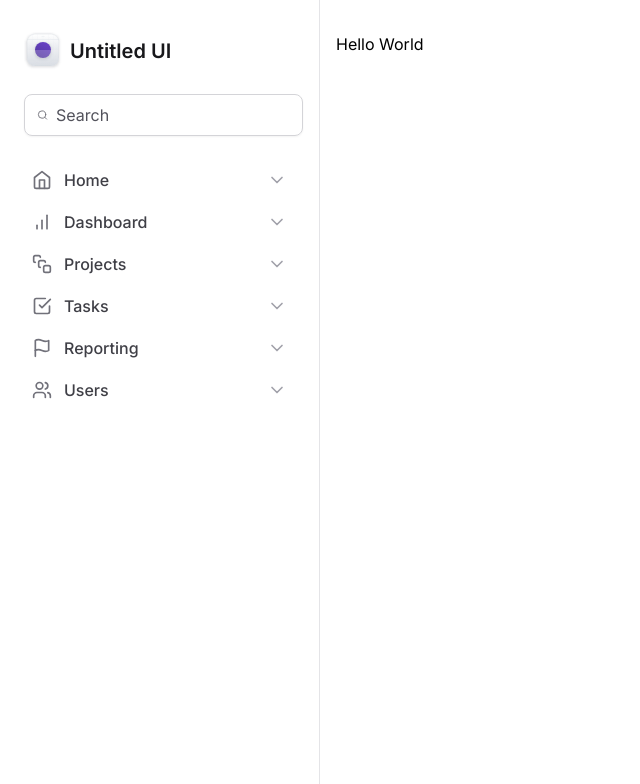
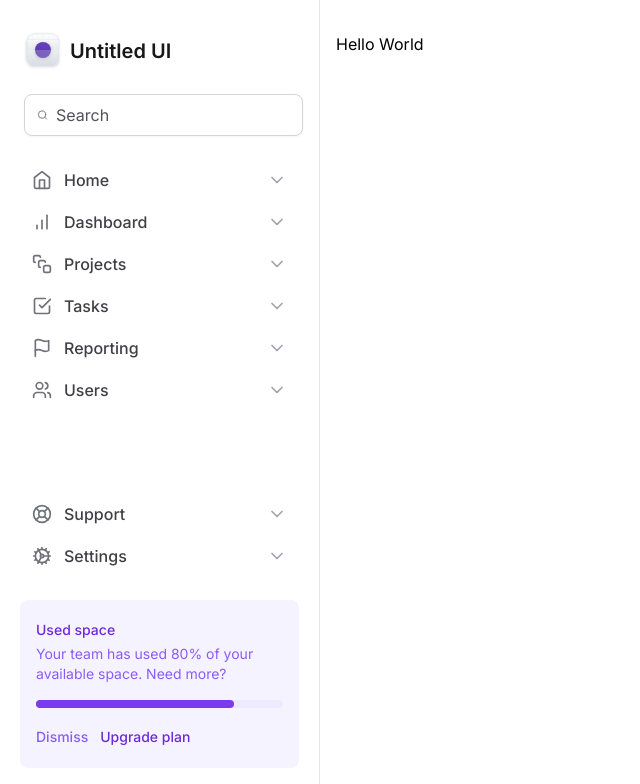
Before and after one commit to DevPedroHB/dashboard-tailwind, a Next.js app: page / in a window 1280 px wide. Shown: the top 784 px of the page, without its empty margins (0-640 px from the left). Built offline with nearby package versions, Linux system fonts and the light colour scheme.

Commit message:
📝 feat: Widget de Espaço Usado

```diff
--- a/src/components/Sidebar/MainNavigation/index.tsx
+++ /dev/null
@@ -1,22 +0,0 @@
-import {
-  BarChart,
-  CheckSquare,
-  Flag,
-  Home,
-  SquareStack,
-  Users,
-} from "lucide-react";
-import { NavItem } from "./NavItem";
-
-export function MainNavigation() {
-  return (
-    <nav className="space-y-0.5">
-      <NavItem title="Home" icon={Home} />
-      <NavItem title="Dashboard" icon={BarChart} />
-      <NavItem title="Projects" icon={SquareStack} />
-      <NavItem title="Tasks" icon={CheckSquare} />
-      <NavItem title="Reporting" icon={Flag} />
-      <NavItem title="Users" icon={Users} />
-    </nav>
-  );
-}
--- /dev/null
+++ b/src/components/Sidebar/UsedSpaceWidget.tsx
@@ -0,0 +1,29 @@
+export function UsedSpaceWidget() {
+  return (
+    <div className="flex flex-col gap-4 rounded-lg bg-violet-50 px-4 py-5">
+      <div className="space-y-1 text-sm/5">
+        <span className="font-medium text-violet-700">Used space</span>
+        <p className="text-violet-500">
+          Your team has used 80% of your available space. Need more?
+        </p>
+      </div>
+      <div className="h-2 rounded-full bg-violet-100">
+        <div className="h-2 w-4/5 rounded-full bg-violet-600" />
+      </div>
+      <div className="space-x-3">
+        <button
+          type="button"
+          className="text-sm font-medium text-violet-500 hover:text-violet-700"
+        >
+          Dismiss
+        </button>
+        <button
+          type="button"
+          className="text-sm font-medium text-violet-700 hover:text-violet-900"
+        >
+          Upgrade plan
+        </button>
+      </div>
+    </div>
+  );
+}
--- a/src/components/Sidebar/index.tsx
+++ b/src/components/Sidebar/index.tsx
@@ -1,10 +1,21 @@
-import { Search } from "lucide-react";
+import {
+  BarChart,
+  CheckSquare,
+  Cog,
+  Flag,
+  Home,
+  LifeBuoy,
+  Search,
+  SquareStack,
+  Users,
+} from "lucide-react";
 import { Logo } from "./Logo";
-import { MainNavigation } from "./MainNavigation";
+import { NavItem } from "./NavItem";
+import { UsedSpaceWidget } from "./UsedSpaceWidget";
 
 export function Sidebar() {
   return (
-    <aside className="space-y-6 border-r border-zinc-200 px-5 py-8">
+    <aside className="flex flex-col gap-6 border-r border-zinc-200 px-5 py-8">
       <Logo />
       <div className="mx-1 flex w-full items-center gap-2 rounded-lg border border-zinc-300 px-3 py-2 shadow-sm">
         <Search className="h-5 w-5 text-zinc-500" />
@@ -13,7 +24,21 @@
           placeholder="Search"
         />
       </div>
-      <MainNavigation />
+      <nav className="space-y-0.5">
+        <NavItem title="Home" icon={Home} />
+        <NavItem title="Dashboard" icon={BarChart} />
+        <NavItem title="Projects" icon={SquareStack} />
+        <NavItem title="Tasks" icon={CheckSquare} />
+        <NavItem title="Reporting" icon={Flag} />
+        <NavItem title="Users" icon={Users} />
+      </nav>
+      <div className="mt-auto flex flex-col gap-6">
+        <nav className="space-y-0.5">
+          <NavItem title="Support" icon={LifeBuoy} />
+          <NavItem title="Settings" icon={Cog} />
+        </nav>
+      </div>
+      <UsedSpaceWidget />
     </aside>
   );
 }
```
Also changed, not shown: src/components/Sidebar/NavItem.tsx (renamed from src/components/Sidebar/MainNavigation/NavItem.tsx).
